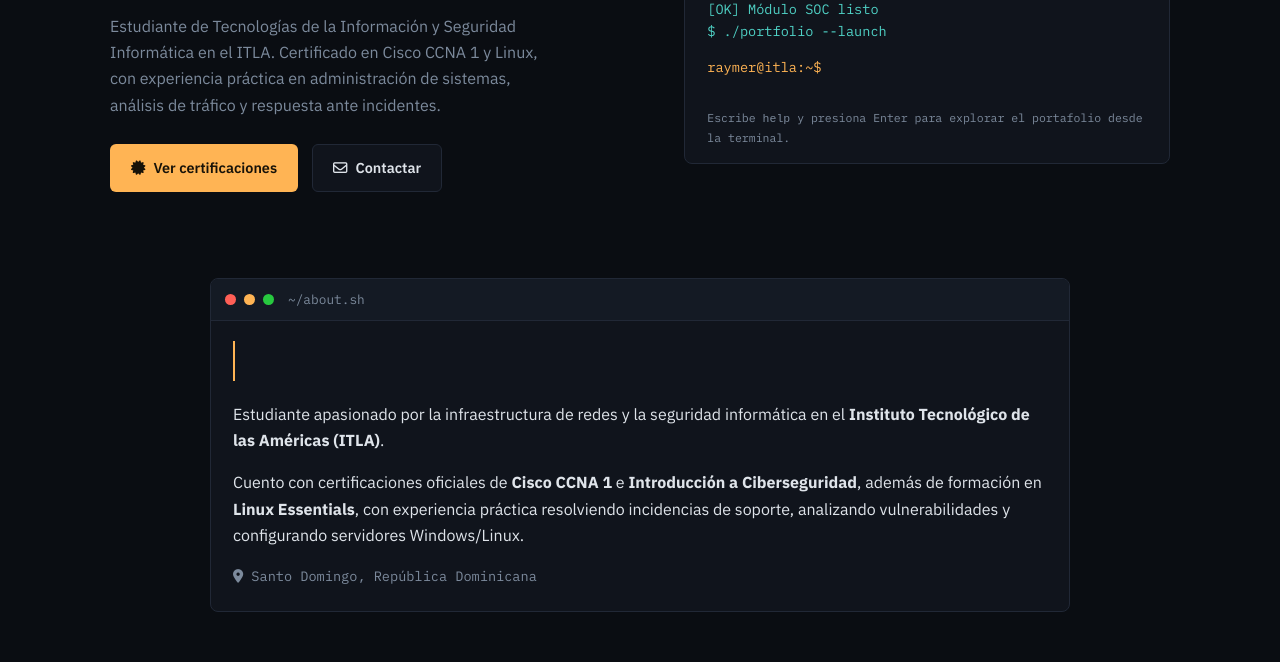
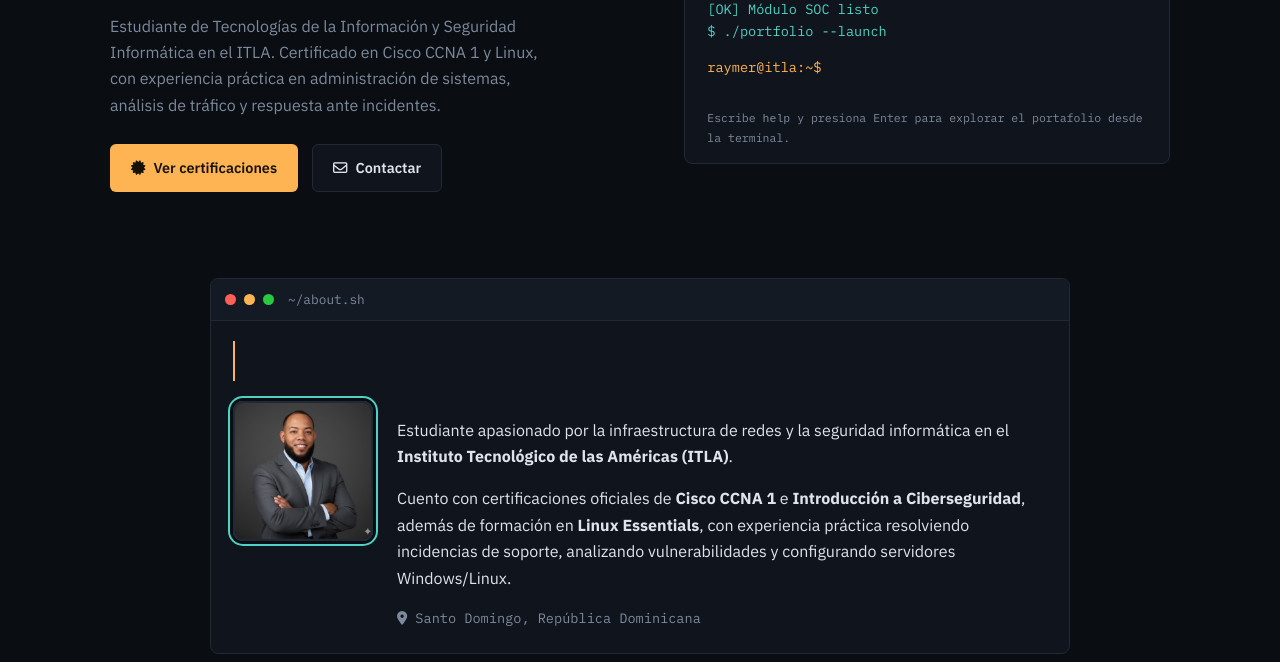
Before and after one commit to raymerdelacruz/raymerdelacruz, a plain HTML site: page index.html in a window 1280 px wide. Shown: the part 275-937 px from the top of the page. Drawn offline with Linux system fonts and the light colour scheme.

Commit message:
index.html

```diff
--- a/index.html
+++ b/index.html
@@ -70,10 +70,15 @@
       </div>
       <div class="term-body">
         <h2 class="type-heading" data-text="Sobre mí">Sobre mí</h2>
-        <p class="reveal-line">Estudiante apasionado por la infraestructura de redes y la seguridad informática en el <strong>Instituto Tecnológico de las Américas (ITLA)</strong>.</p>
-        <p class="reveal-line">Cuento con certificaciones oficiales de <strong>Cisco CCNA 1</strong> e <strong>Introducción a Ciberseguridad</strong>, además de formación en <strong>Linux Essentials</strong>, con experiencia práctica resolviendo incidencias de soporte, analizando vulnerabilidades y configurando servidores Windows/Linux.</p>
-        <div class="meta-row reveal-line">
-          <span><i class="fa-solid fa-location-dot"></i> Santo Domingo, República Dominicana</span>
+        <div class="about-grid">
+          <img src="perfil.jpg" alt="Foto de Raymer de la Cruz" class="profile-photo reveal-line">
+          <div class="about-text">
+            <p class="reveal-line">Estudiante apasionado por la infraestructura de redes y la seguridad informática en el <strong>Instituto Tecnológico de las Américas (ITLA)</strong>.</p>
+            <p class="reveal-line">Cuento con certificaciones oficiales de <strong>Cisco CCNA 1</strong> e <strong>Introducción a Ciberseguridad</strong>, además de formación en <strong>Linux Essentials</strong>, con experiencia práctica resolviendo incidencias de soporte, analizando vulnerabilidades y configurando servidores Windows/Linux.</p>
+            <div class="meta-row reveal-line">
+              <span><i class="fa-solid fa-location-dot"></i> Santo Domingo, República Dominicana</span>
+            </div>
+          </div>
         </div>
       </div>
     </div>
```
